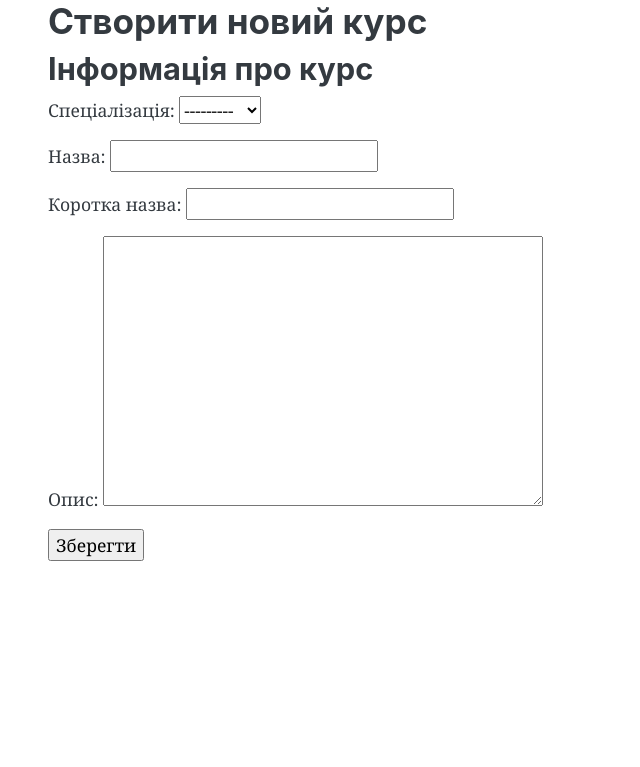
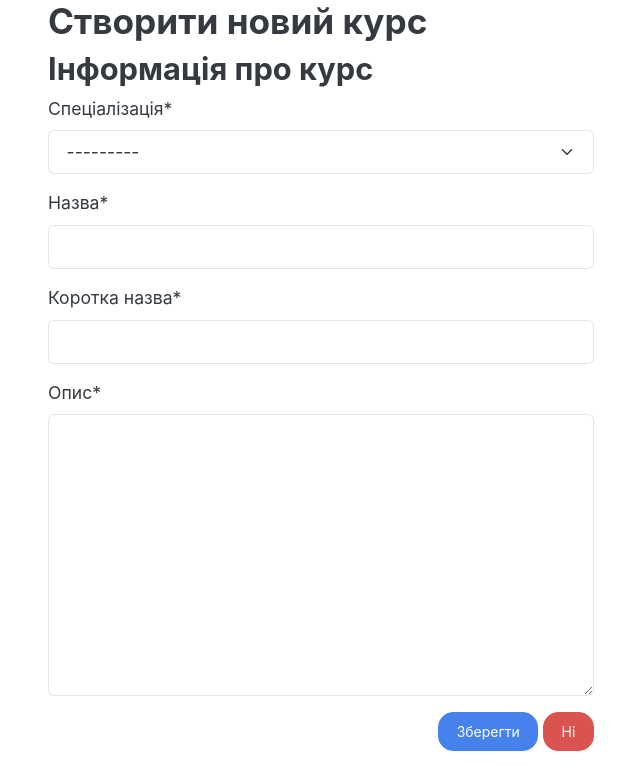
Before and after one commit to roman-yatsenko/python-web-edukit, a Django app: page /course/create/ in a window 1280 px wide. Shown: the part 60-827 px from the top of the page, without its empty margins (34-674 px from the left). Before the commit the page ends 621 px from the top, so only its background shows below. Run offline with Django 5.2, Linux system fonts and the light colour scheme; the visitor is signed in with stand-in values (Sample User, id 1); data comes from the database, SQL or seed files in the repository; some libraries are stand-ins or nearby versions.

Commit message:
Add course management styles

```diff
--- a/courses/templates/courses/manage/course/delete.html
+++ b/courses/templates/courses/manage/course/delete.html
@@ -9,7 +9,7 @@
   <form method="post">
     {% csrf_token %}
     <p>Ви впевнені, що хочете видалити курс "{{ object.title }}"?</p>
-    <input type="submit" value="Так" />
-    <a href="{% url 'manage_course_list' %}" class="btn">Ні</a>
+    <input type="submit" class="btn btn-danger" value="Так" />
+    <a href="{% url 'manage_course_list' %}" class="btn btn-secondary">Ні</a>
   </form>
 {% endblock %}
--- a/courses/templates/courses/manage/course/form.html
+++ b/courses/templates/courses/manage/course/form.html
@@ -1,4 +1,6 @@
 {% extends 'base.html' %}
+
+{% load crispy_forms_tags %}
 
 {% block title %}
   {% if object %}
@@ -17,13 +19,16 @@
     {% endif %}
   </h2>
   <div class="row">
-    <h3>Інформація про курс</h3>
-    <form method="post">
-      {% csrf_token %}
-      {{ form.as_p }}
-      <p>
-        <input type="submit" value="Зберегти" />
-      </p>
-    </form>
+    <div class="col-6">
+      <h3>Інформація про курс</h3>
+      <form method="post">
+        {% csrf_token %}
+        {{ form|crispy }}
+        <p class="text-end">
+          <input type="submit" class="btn btn-primary" value="Зберегти" />
+          <a href="{% url 'manage_course_list' %}" class="btn btn-danger">Ні</a>
+        </p>
+      </form>
+    </div>
   </div>
 {% endblock %}
```
Also changed, not shown: courses/templates/courses/manage/course/list.html (+12 -10 lines).
